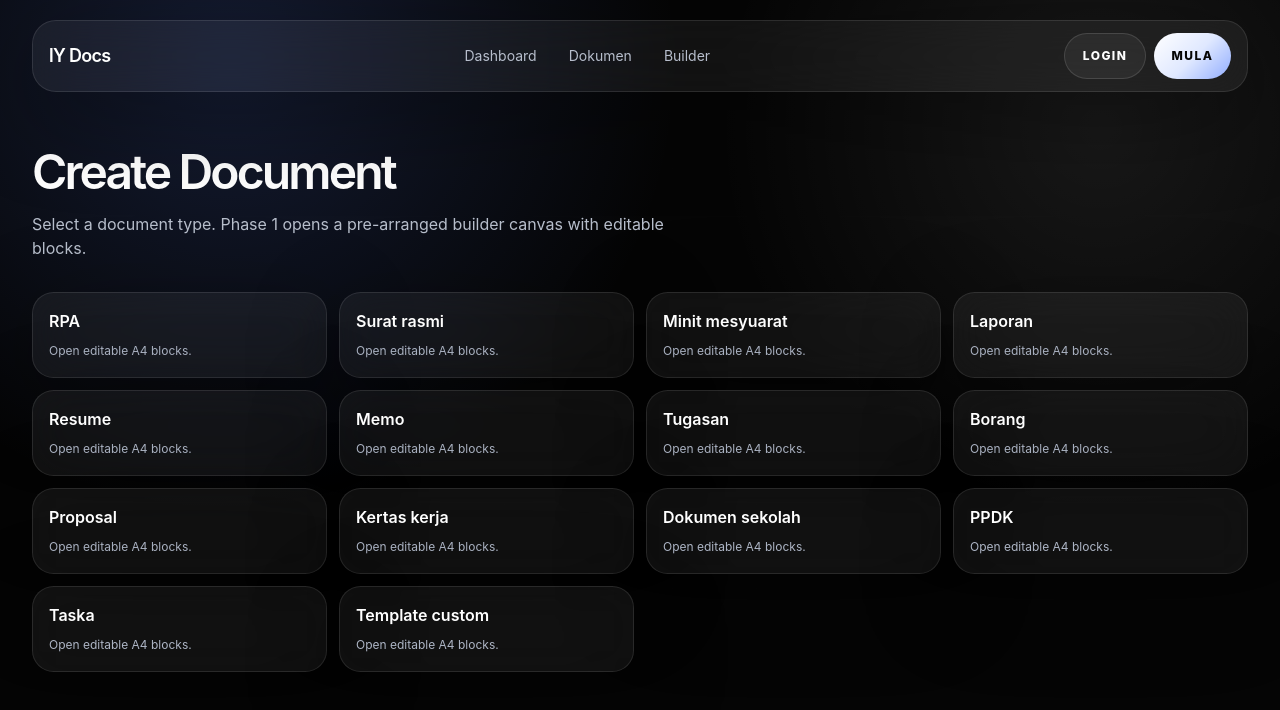
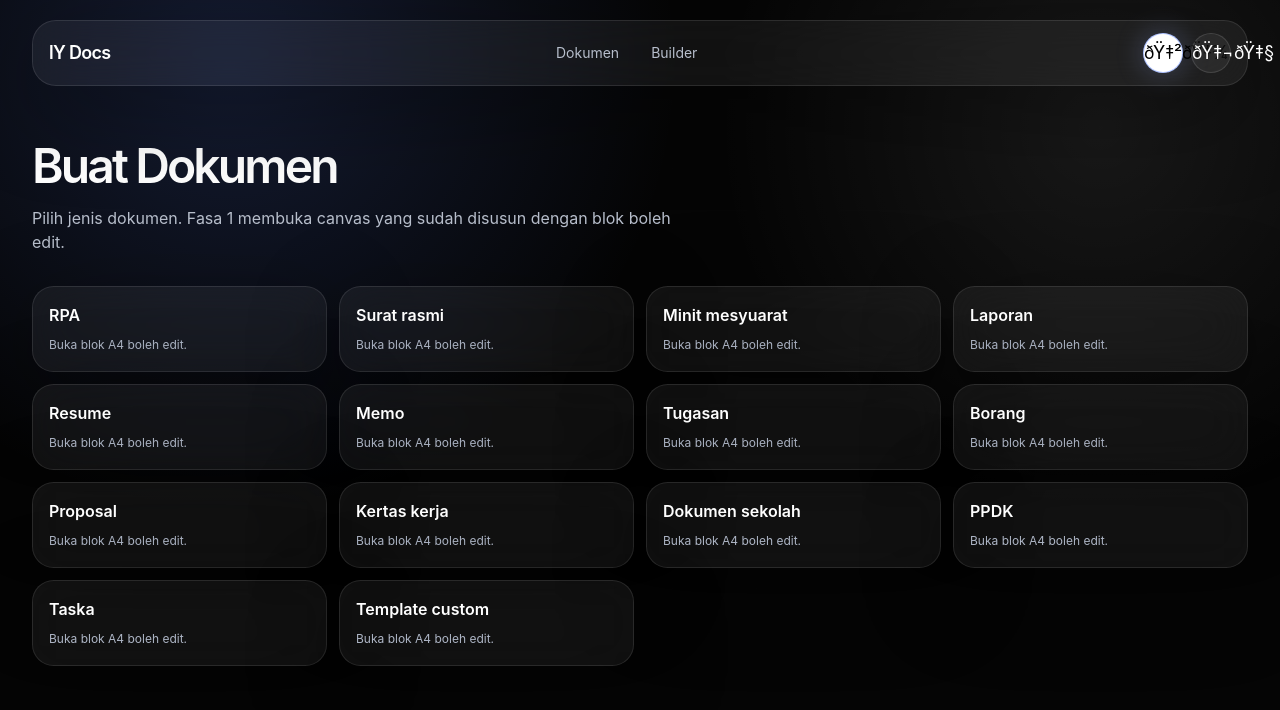
Before and after one commit to lengyagesya/lengyagesya-legacy, a Next.js app: page /create in a window 1280 px wide. Shown: the top 710 px of the page. Built offline with nearby package versions, Linux system fonts and the light colour scheme.

Commit message:
Add language toggle and remove dashboard

```diff
--- a/src/app/components.tsx
+++ b/src/app/components.tsx
@@ -2,7 +2,115 @@
 
 import { motion, Reorder } from "framer-motion";
 import Link from "next/link";
-import { ChangeEvent, useState } from "react";
+import { ChangeEvent, createContext, useContext, useEffect, useState } from "react";
+
+type Language = "ms" | "en";
+
+const LanguageContext = createContext<{
+  language: Language;
+  setLanguage: (language: Language) => void;
+}>({
+  language: "ms",
+  setLanguage: () => undefined,
+});
+
+const copy = {
+  ms: {
+    navDocuments: "Dokumen",
+    navBuilder: "Builder",
+    navLogin: "Login",
+    navStart: "Mula",
+    landingHeadline: "Bina dokumen kemas tanpa mula dari kosong.",
+    landingSubheadline: "Pilih jenis dokumen, susun item, isi maklumat, kemudian hantar ke AI untuk hasil akhir.",
+    landingCta: "Mula Buat Dokumen",
+    landingSecondary: "Lihat Contoh",
+    featureTemplate: "Template siap susun",
+    featureTemplateBody: "Pilih struktur awal yang kemas untuk surat, laporan, RPA, resume dan dokumen kerja.",
+    featureDrag: "Drag & edit item",
+    featureDragBody: "Susun semula blok, ubah teks terus pada kertas, dan bina dokumen ikut cara kerja sendiri.",
+    featureToken: "Token AI hanya bila submit",
+    featureTokenBody: "Edit manual dahulu. Token digunakan hanya apabila dokumen dihantar untuk bantuan AI.",
+    featureExport: "Export PDF",
+    featureExportBody: "Sediakan dokumen yang bersih untuk fasa export dan perkongsian profesional.",
+    workDocument: "Dokumen Kerja",
+    readyTemplate: "Template siap",
+    editableBlocks: "Blok boleh edit",
+    aiReady: "Sedia hantar ke AI",
+    previewBody: "Ruang dokumen disusun kemas untuk diisi, disemak dan disiapkan.",
+    authLoginKicker: "Masuk semula",
+    authRegisterKicker: "Daftar akaun",
+    authLoginTitle: "Login lY Docs",
+    authRegisterTitle: "Register lY Docs",
+    authNote: "UI sahaja untuk fasa ini. Butang akan membawa anda terus ke ruang dokumen.",
+    fullName: "Nama penuh",
+    email: "Alamat emel",
+    password: "Kata laluan",
+    register: "Register",
+    login: "Login",
+    loginSubmit: "Login",
+    registerSubmit: "Daftar",
+    noAccount: "Belum ada akaun? ",
+    hasAccount: "Sudah ada akaun? ",
+    createTitle: "Buat Dokumen",
+    createBody: "Pilih jenis dokumen. Fasa 1 membuka canvas yang sudah disusun dengan blok boleh edit.",
+    openBlocks: "Buka blok A4 boleh edit.",
+    builderControls: "Kawalan builder",
+    documentType: "Jenis dokumen",
+    uploadLogo: "Upload logo",
+    submitLater: "Hantar ke AI nanti",
+    logo: "Logo",
+  },
+  en: {
+    navDocuments: "Documents",
+    navBuilder: "Builder",
+    navLogin: "Login",
+    navStart: "Start",
+    landingHeadline: "Build clean documents without starting from scratch.",
+    landingSubheadline: "Choose a document type, arrange items, fill in details, then submit to AI for the final result.",
+    landingCta: "Start Document",
+    landingSecondary: "View Example",
+    featureTemplate: "Ready templates",
+    featureTemplateBody: "Choose a clean starting structure for letters, reports, RPA, resumes and work documents.",
+    featureDrag: "Drag & edit items",
+    featureDragBody: "Reorder blocks, edit directly on paper, and build documents around your workflow.",
+    featureToken: "AI tokens only on submit",
+    featureTokenBody: "Edit manually first. Tokens are used only when the document is submitted for AI help.",
+    featureExport: "Export PDF",
+    featureExportBody: "Prepare clean documents for professional export and sharing.",
+    workDocument: "Work Document",
+    readyTemplate: "Ready template",
+    editableBlocks: "Editable blocks",
+    aiReady: "Ready for AI",
+    previewBody: "The document space is neatly arranged for filling, reviewing and finishing.",
+    authLoginKicker: "Welcome back",
+    authRegisterKicker: "Create account",
+    authLoginTitle: "Login to lY Docs",
+    authRegisterTitle: "Register for lY Docs",
+    authNote: "UI only for this phase. The button takes you straight to the document workspace.",
+    fullName: "Full name",
+    email: "Email address",
+    password: "Password",
+    register: "Register",
+    login: "Login",
+    loginSubmit: "Login",
+    registerSubmit: "Register",
+    noAccount: "No account yet? ",
+    hasAccount: "Already registered? ",
+    createTitle: "Create Document",
+    createBody: "Select a document type. Phase 1 opens a pre-arranged canvas with editable blocks.",
+    openBlocks: "Open editable A4 blocks.",
+    builderControls: "Builder controls",
+    documentType: "Document type",
+    uploadLogo: "Upload logo",
+    submitLater: "Submit to AI later",
+    logo: "Logo",
+  },
+} satisfies Record<Language, Record<string, string>>;
+
+function useLanguage() {
+  const context = useContext(LanguageContext);
+  return { ...context, t: copy[context.language] };
+}
 
 const documentTypes = [
   "RPA",
@@ -39,7 +147,22 @@ const templates: Record<string, string[]> = {
 };
 
 export function AppShell({ children }: { children: React.ReactNode }) {
+  const [language, setLanguageState] = useState<Language>("ms");
+
+  useEffect(() => {
+    const saved = window.localStorage.getItem("ly-docs-language");
+    if (saved === "ms" || saved === "en") {
+      window.setTimeout(() => setLanguageState(saved), 0);
+    }
+  }, []);
+
+  function setLanguage(language: Language) {
+    setLanguageState(language);
+    window.localStorage.setItem("ly-docs-language", language);
+  }
+
   return (
+    <LanguageContext.Provider value={{ language, setLanguage }}>
       <main className="min-h-screen px-4 py-5 text-white sm:px-6 lg:px-8">
         <div className="pointer-events-none fixed inset-0 bg-[linear-gradient(rgba(255,255,255,0.035)_1px,transparent_1px),linear-gradient(90deg,rgba(255,255,255,0.035)_1px,transparent_1px)] bg-[size:84px_84px] opacity-20 [mask-image:radial-gradient(circle_at_center,black,transparent_74%)]" />
         <div className="relative z-10 mx-auto max-w-7xl">
@@ -47,25 +170,65 @@ export function AppShell({ children }: { children: React.ReactNode }) {
           {children}
         </div>
       </main>
+    </LanguageContext.Provider>
   );
 }
 
 function Nav() {
+  const { language, setLanguage, t } = useLanguage();
+
   return (
     <header className="surface mb-6 flex items-center justify-between rounded-[1.5rem] px-4 py-3">
       <Link className="text-lg font-semibold tracking-[-0.04em]" href="/">
         lY Docs
       </Link>
       <nav className="hidden items-center gap-2 text-sm text-[#b7becc] md:flex">
-        <Link className="rounded-full px-3 py-2 hover:text-white" href="/dashboard">Dashboard</Link>
-        <Link className="rounded-full px-3 py-2 hover:text-white" href="/create">Dokumen</Link>
-        <Link className="rounded-full px-3 py-2 hover:text-white" href="/builder">Builder</Link>
+        <Link className="rounded-full px-3 py-2 hover:text-white" href="/create">{t.navDocuments}</Link>
+        <Link className="rounded-full px-3 py-2 hover:text-white" href="/builder">{t.navBuilder}</Link>
       </nav>
       <div className="flex items-center gap-2">
-        <Link className="button-secondary min-h-10 px-4 py-2" href="/login">Login</Link>
-        <Link className="button-primary min-h-10 px-4 py-2" href="/register">Mula</Link>
+        <LanguageButton
+          active={language === "ms"}
+          flag="ðŸ‡²ðŸ‡¾"
+          label="Bahasa Malaysia"
+          onClick={() => setLanguage("ms")}
+        />
+        <LanguageButton
+          active={language === "en"}
+          flag="ðŸ‡¬ðŸ‡§"
+          label="English"
+          onClick={() => setLanguage("en")}
+        />
       </div>
     </header>
+  );
+}
+
+function LanguageButton({
+  active,
+  flag,
+  label,
+  onClick,
+}: {
+  active: boolean;
+  flag: string;
+  label: string;
+  onClick: () => void;
+}) {
+  return (
+    <button
+      aria-label={label}
+      aria-pressed={active}
+      className={`grid h-10 w-10 place-items-center rounded-full border text-lg transition hover:-translate-y-0.5 ${
+        active
+          ? "border-[#9db4ff]/80 bg-white text-black shadow-[0_0_28px_rgba(157,180,255,0.28)]"
+          : "border-white/12 bg-white/[0.055] text-white"
+      }`}
+      onClick={onClick}
+      type="button"
+    >
+      <span aria-hidden>{flag}</span>
+    </button>
   );
 }
 
@@ -82,11 +245,12 @@ export function Reveal({ children, delay = 0 }: { children: React.ReactNode; del
 }
 
 export function Landing() {
+  const { t } = useLanguage();
   const features = [
-    ["Template siap susun", "Pilih struktur awal yang kemas untuk surat, laporan, RPA, resume dan dokumen kerja."],
-    ["Drag & edit item", "Susun semula blok, ubah teks terus pada kertas, dan bina dokumen ikut cara kerja sendiri."],
-    ["Token AI hanya bila submit", "Edit manual dahulu. Token digunakan hanya apabila dokumen dihantar untuk bantuan AI."],
-    ["Export PDF", "Sediakan dokumen yang bersih untuk fasa export dan perkongsian profesional."],
+    [t.featureTemplate, t.featureTemplateBody],
+    [t.featureDrag, t.featureDragBody],
+    [t.featureToken, t.featureTokenBody],
+    [t.featureExport, t.featureExportBody],
   ];
 
   return (
@@ -97,15 +261,14 @@ export function Landing() {
             lY Docs
           </p>
           <h1 className="max-w-4xl text-5xl font-semibold tracking-[-0.06em] sm:text-7xl lg:text-8xl">
-            Bina dokumen kemas tanpa mula dari kosong.
+            {t.landingHeadline}
           </h1>
           <p className="mt-6 max-w-2xl text-lg leading-8 text-[#b8bfcc]">
-            Pilih jenis dokumen, susun item, isi maklumat, kemudian hantar ke AI
-            untuk hasil akhir.
+            {t.landingSubheadline}
           </p>
           <div className="mt-8 flex flex-wrap gap-3">
-            <Link className="button-primary" href="/create">Mula Buat Dokumen</Link>
-            <Link className="button-secondary" href="/builder">Lihat Contoh</Link>
+            <Link className="button-primary" href="/create">{t.landingCta}</Link>
+            <Link className="button-secondary" href="/builder">{t.landingSecondary}</Link>
           </div>
           <div className="mt-10 grid gap-3 sm:grid-cols-2">
             {features.map(([title, body], index) => (
@@ -128,15 +291,15 @@ export function Landing() {
               <div className="mb-8 flex items-center justify-between border-b border-black/10 pb-5">
                 <div>
                   <p className="text-xs uppercase tracking-[0.24em] text-black/45">lY Docs</p>
-                  <h2 className="mt-2 text-3xl font-semibold tracking-[-0.04em]">Dokumen Kerja</h2>
+                  <h2 className="mt-2 text-3xl font-semibold tracking-[-0.04em]">{t.workDocument}</h2>
                 </div>
                 <div className="h-14 w-14 rounded-2xl border border-black/10 bg-black/5" />
               </div>
-              {["Template siap", "Blok boleh edit", "Sedia hantar ke AI"].map((item) => (
+              {[t.readyTemplate, t.editableBlocks, t.aiReady].map((item) => (
                 <div className="mb-4 rounded-xl border border-black/10 p-4" key={item}>
                   <p className="text-sm font-semibold">{item}</p>
                   <p className="mt-2 text-xs leading-5 text-black/55">
-                    Ruang dokumen disusun kemas untuk diisi, disemak dan disiapkan.
+                    {t.previewBody}
                   </p>
                 </div>
               ))}
@@ -149,6 +312,7 @@ export function Landing() {
 }
 
 export function AuthPage({ mode }: { mode: "login" | "register" }) {
+  const { t } = useLanguage();
   const isLogin = mode === "login";
   return (
     <AppShell>
@@ -156,26 +320,26 @@ export function AuthPage({ mode }: { mode: "login" | "register" }) {
         <Reveal>
           <div className="surface w-full max-w-md rounded-[2rem] p-6">
             <p className="text-xs font-bold uppercase tracking-[0.24em] text-[#9db4ff]">
-              {isLogin ? "Masuk semula" : "Daftar akaun"}
+              {isLogin ? t.authLoginKicker : t.authRegisterKicker}
             </p>
             <h1 className="mt-4 text-4xl font-semibold tracking-[-0.05em]">
-              {isLogin ? "Login lY Docs" : "Register lY Docs"}
+              {isLogin ? t.authLoginTitle : t.authRegisterTitle}
             </h1>
             <p className="mt-3 text-sm leading-6 text-[#aeb6c6]">
-              UI sahaja untuk fasa ini. Butang akan membawa anda terus ke dashboard.
+              {t.authNote}
             </p>
             <div className="mt-6 space-y-3">
-              {!isLogin ? <input className="input" placeholder="Nama penuh" /> : null}
-              <input className="input" placeholder="Alamat emel" />
-              <input className="input" placeholder="Kata laluan" type="password" />
-              <Link className="button-primary w-full" href="/dashboard">
-                {isLogin ? "Login" : "Daftar"}
+              {!isLogin ? <input className="input" placeholder={t.fullName} /> : null}
+              <input className="input" placeholder={t.email} />
+              <input className="input" placeholder={t.password} type="password" />
+              <Link className="button-primary w-full" href="/create">
+                {isLogin ? t.loginSubmit : t.registerSubmit}
               </Link>
             </div>
             <p className="mt-5 text-sm text-[#aeb6c6]">
-              {isLogin ? "Belum ada akaun? " : "Sudah ada akaun? "}
+              {isLogin ? t.noAccount : t.hasAccount}
               <Link className="text-white underline" href={isLogin ? "/register" : "/login"}>
-                {isLogin ? "Register" : "Login"}
+                {isLogin ? t.register : t.login}
               </Link>
             </p>
           </div>
@@ -185,90 +349,16 @@ export function AuthPage({ mode }: { mode: "login" | "register" }) {
   );
 }
 
-export function Dashboard() {
-  const cards = [
-    ["Buat Dokumen Baru", "Pilih template dan buka canvas A4 yang boleh diedit.", "/create"],
-    ["Dokumen Saya", "Ruang simpanan dokumen akan tersedia dalam fasa seterusnya.", "/builder"],
-    ["Beli Token", "Tambah token AI apabila fungsi submit diaktifkan nanti.", "/dashboard"],
-    ["Template Popular", "RPA, surat rasmi, laporan, resume, memo dan proposal.", "/create"],
-  ];
-  const recent = [
-    ["RPA Aktiviti Harian", "Draf terakhir", "Belum disimpan ke cloud"],
-    ["Surat Rasmi", "Contoh dokumen", "Template asas"],
-    ["Laporan Program", "Placeholder", "Akan aktif selepas database"],
-  ];
+export function CreateDocument() {
+  const { t } = useLanguage();
 
   return (
     <AppShell>
       <section className="py-8">
         <Reveal>
-          <div className="flex flex-col justify-between gap-5 sm:flex-row sm:items-end">
-            <div>
-              <p className="text-xs font-bold uppercase tracking-[0.28em] text-[#9db4ff]">
-                lY Docs
-              </p>
-              <h1 className="mt-3 text-5xl font-semibold tracking-[-0.06em]">Dashboard</h1>
+          <h1 className="text-5xl font-semibold tracking-[-0.06em]">{t.createTitle}</h1>
           <p className="mt-4 max-w-2xl text-[#b8bfcc]">
-                Ruang kerja ringkas untuk mula bina dokumen, semak draf dan
-                urus token AI apabila fungsi AI diaktifkan.
-              </p>
-            </div>
-            <div className="surface inline-flex w-fit items-center rounded-full px-4 py-2 text-sm font-semibold">
-              🪙 25 Token
-            </div>
-          </div>
-        </Reveal>
-        <div className="mt-8 grid gap-4 sm:grid-cols-2 lg:grid-cols-4">
-          {cards.map(([title, body, href], index) => (
-            <Reveal delay={index * 0.04} key={title}>
-              <Link
-                className="surface block min-h-40 rounded-[1.5rem] p-5 transition hover:-translate-y-1 hover:border-[#9db4ff]/50"
-                href={href}
-              >
-                <p className="text-xl font-semibold tracking-[-0.03em]">{title}</p>
-                <p className="mt-3 text-sm leading-6 text-[#aeb6c6]">{body}</p>
-              </Link>
-            </Reveal>
-          ))}
-        </div>
-        <Reveal delay={0.18}>
-          <section className="surface mt-8 rounded-[1.75rem] p-5">
-            <div className="flex items-center justify-between gap-4">
-              <div>
-                <h2 className="text-2xl font-semibold tracking-[-0.04em]">Dokumen Terkini</h2>
-                <p className="mt-2 text-sm text-[#aeb6c6]">
-                  Placeholder untuk sejarah dokumen pengguna.
-                </p>
-              </div>
-              <Link className="button-secondary hidden sm:inline-flex" href="/create">
-                Baru
-              </Link>
-            </div>
-            <div className="mt-5 divide-y divide-white/10 overflow-hidden rounded-2xl border border-white/10">
-              {recent.map(([title, status, note]) => (
-                <div className="grid gap-2 bg-white/[0.035] p-4 sm:grid-cols-[1fr_auto_auto] sm:items-center" key={title}>
-                  <p className="font-medium">{title}</p>
-                  <p className="text-sm text-[#aeb6c6]">{status}</p>
-                  <p className="text-xs text-[#7f8899]">{note}</p>
-                </div>
-              ))}
-            </div>
-          </section>
-        </Reveal>
-      </section>
-    </AppShell>
-  );
-}
-
-export function CreateDocument() {
-  return (
-    <AppShell>
-      <section className="py-8">
-        <Reveal>
-          <h1 className="text-5xl font-semibold tracking-[-0.06em]">Create Document</h1>
-          <p className="mt-4 max-w-2xl text-[#b8bfcc]">
-            Select a document type. Phase 1 opens a pre-arranged builder canvas
-            with editable blocks.
+            {t.createBody}
           </p>
         </Reveal>
         <div className="mt-8 grid gap-3 sm:grid-cols-2 lg:grid-cols-4">
@@ -280,7 +370,7 @@ export function CreateDocument() {
               >
                 <p className="font-semibold">{type}</p>
                 <p className="mt-2 text-xs leading-5 text-[#aeb6c6]">
-                  Open editable A4 blocks.
+                  {t.openBlocks}
                 </p>
               </Link>
             </Reveal>
@@ -292,6 +382,7 @@ export function CreateDocument() {
 }
 
 export function DocumentBuilder({ initialType = "Surat rasmi" }: { initialType?: string }) {
+  const { t } = useLanguage();
   const [docType, setDocType] = useState(initialType);
   const [blocks, setBlocks] = useState(() => buildBlocks(initialType));
   const [logo, setLogo] = useState("");
@@ -313,9 +404,9 @@ export function DocumentBuilder({ initialType = "Surat rasmi" }: { initialType?:
         <Reveal>
           <aside className="surface sticky top-5 self-start rounded-[1.5rem] p-4">
             <p className="text-xs font-bold uppercase tracking-[0.2em] text-[#9db4ff]">
-              Builder controls
+              {t.builderControls}
             </p>
-            <label className="mt-5 block text-sm text-[#aeb6c6]">Document type</label>
+            <label className="mt-5 block text-sm text-[#aeb6c6]">{t.documentType}</label>
             <select
               className="input mt-2"
               onChange={(event) => changeType(event.target.value)}
@@ -325,10 +416,10 @@ export function DocumentBuilder({ initialType = "Surat rasmi" }: { initialType?:
                 <option key={type}>{type}</option>
               ))}
             </select>
-            <label className="mt-4 block text-sm text-[#aeb6c6]">Upload logo</label>
+            <label className="mt-4 block text-sm text-[#aeb6c6]">{t.uploadLogo}</label>
             <input accept="image/*" className="input mt-2" onChange={uploadLogo} type="file" />
             <button className="button-secondary mt-4 w-full" type="button">
-              Submit to AI later
+              {t.submitLater}
             </button>
           </aside>
         </Reveal>
@@ -351,7 +442,7 @@ export function DocumentBuilder({ initialType = "Surat rasmi" }: { initialType?:
                     // eslint-disable-next-line @next/next/no-img-element
                     <img alt="Uploaded logo" className="h-full w-full rounded-2xl object-contain" src={logo} />
                   ) : (
-                    "Logo"
+                    t.logo
                   )}
                 </div>
               </div>
--- a/src/app/dashboard/page.tsx
+++ /dev/null
@@ -1,5 +0,0 @@
-import { Dashboard } from "../components";
-
-export default function Page() {
-  return <Dashboard />;
-}
```
Also changed, not shown: 1 other file (tests, documents, lock files or other folders). Lines whose indentation alone changed are shown as unchanged.
